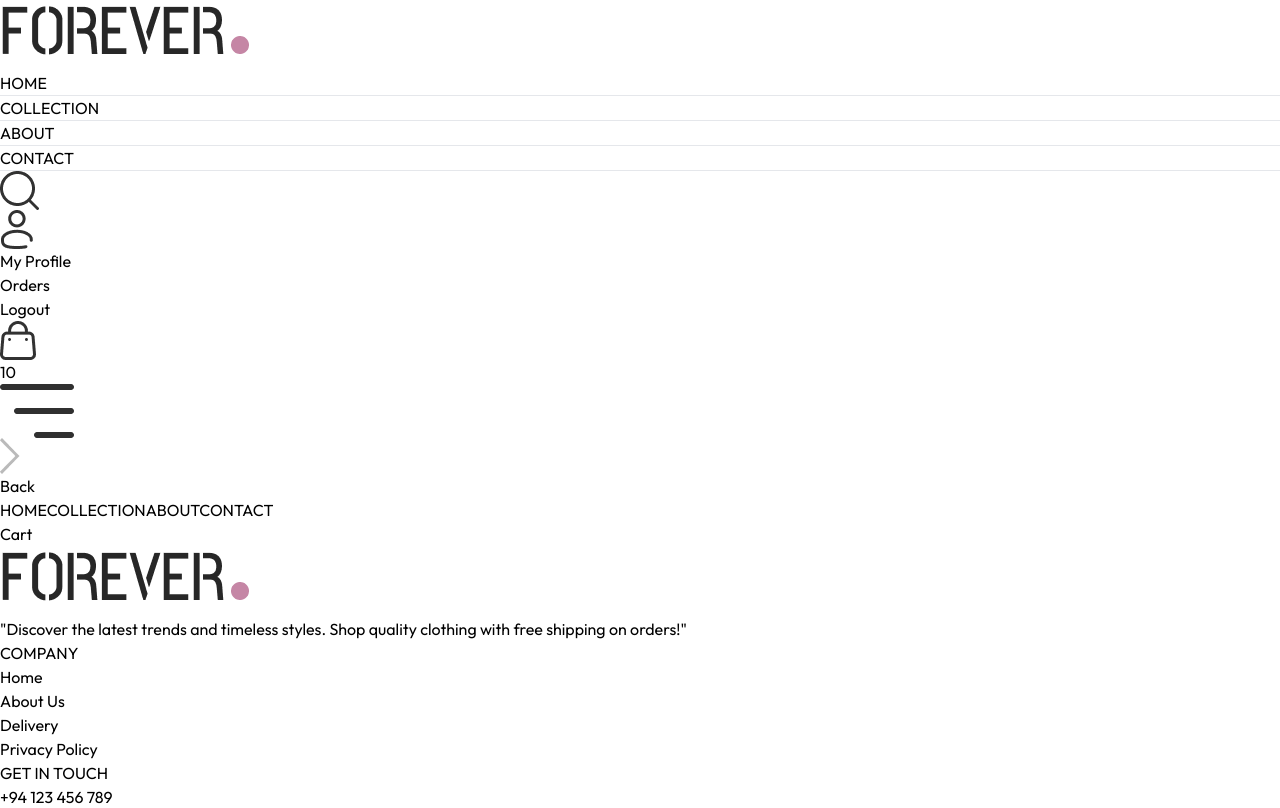
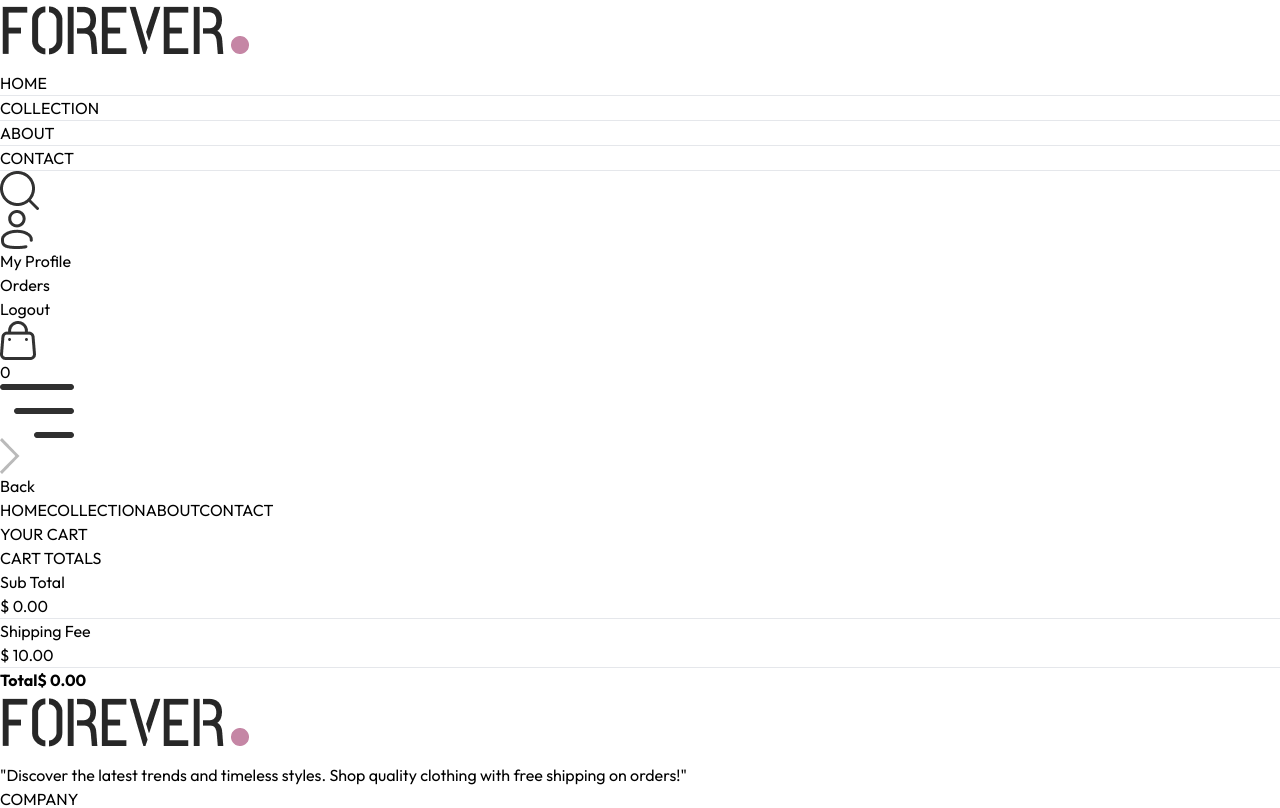
Before and after one commit to kaveeshadev/e-commerce-app, a React (Vite) app in the folder frontend/: page /cart in a window 1280 px wide. Shown: the top 808 px of the page. Built offline with nearby package versions, Linux system fonts and the light colour scheme.

Commit message:
Cart Page Done

```diff
--- a/frontend/src/App.jsx
+++ b/frontend/src/App.jsx
@@ -12,10 +12,12 @@
 import Navbar from "./components/Navbar";
 import Footer from "./components/Footer";
 import SearchBar from "./components/SearchBar";
-
+import { ToastContainer, toast } from 'react-toastify';
+import 'react-toastify/dist/ReactToastify.css';
 const App = () => {
   return (
     <div className="px-4 sm:px-[5vw] md:px-[7vw] lg:px-[9vw]">
+      <ToastContainer />
       <Navbar />
       <SearchBar/>
       <Routes>
--- /dev/null
+++ b/frontend/src/components/CartTotal.jsx
@@ -0,0 +1,35 @@
+import React, { useContext } from 'react'
+import { ShopContext } from '../context/ShopContext'
+import Title from './Title';
+
+const CartTotal = () => {
+
+const {currency,delivery_fee , getCardAmount} = useContext(ShopContext);
+
+  return (
+    <div className='w-full'>
+      <div className='text-2xl '>
+         <Title text1={'CART'} text2={'TOTALS'} />
+      </div>
+
+      <div className='flex flex-col gap-2 mt-2 text-sm'>
+       <div className='flex justify-between '>
+           <p>Sub Total</p>
+           <p>{currency} {getCardAmount()}.00 </p>
+       </div>
+       <hr />
+       <div className='flex justify-between'>
+        <p>Shipping Fee</p>
+        <p>{currency} {delivery_fee}.00 </p>
+       </div>
+       <hr />
+       <div className='flex justify-between'>
+          <b>Total</b>
+          <b>{currency} {getCardAmount() === 0 ? 0 : getCardAmount() + delivery_fee}.00 </b>
+       </div>
+      </div>
+    </div>
+  )
+}
+
+export default CartTotal
--- a/frontend/src/components/Navbar.jsx
+++ b/frontend/src/components/Navbar.jsx
@@ -6,7 +6,7 @@
 const Navbar = () => {
   const [visible, setVisible] = useState(false);
 
-  const { setShowSearch } = useContext(ShopContext);
+  const { setShowSearch , getCartCount } = useContext(ShopContext);
   return (
     <div className="flex items-center justify-between py-5 font-medium">
       <Link to="/">
@@ -56,7 +56,7 @@
         <Link to="/cart" className="relative">
           <img src={assets.cart_icon} className="w-5 min-w-5" alt="" />
           <p className="absolute right-[-5px] bottom-[-5px] w-4 text-center leading-4 bg-black text-white aspect-square rounded-full text-[8px]  ">
-            10
+            {getCartCount()}
           </p>
         </Link>
         <img
--- a/frontend/src/context/ShopContext.jsx
+++ b/frontend/src/context/ShopContext.jsx
@@ -1,5 +1,6 @@
-import { createContext, useState } from "react";
+import { createContext, useEffect, useState } from "react";
 import { products } from "../assets/assets";
+import { toast } from "react-toastify";
 
 
 export const ShopContext = createContext();
@@ -11,12 +12,83 @@
     const delivery_fee = 10;
     const [search,setSearch] = useState('');
     const [showSearch,setShowSearch] = useState(false);
+    const [cartItems,setCartItems] = useState({});
 
+
+    const addToCart = async (itemId,size) =>{
+
+        if (!size) {
+            toast.error('Select Product Size');
+            return;
+        }
+
+        let cartData = structuredClone(cartItems);
+
+        if (cartData[itemId]) {
+            if (cartData[itemId][size]) {
+                cartData[itemId][size] += 1;
+            }else{
+                cartData[itemId][size] = 1;
+            }
+        }else{
+            cartData[itemId] = {};
+            cartData[itemId][size] = 1;
+        }
+     setCartItems(cartData)
+    }
+
+
+   const getCartCount = () => {
+    let totalCount = 0 ;
+    for(const items in cartItems){
+        for( const item in cartItems[items]){
+            try {
+                if (cartItems[items][item] > 0) {
+                    totalCount += cartItems[items][item];
+                }
+            } catch (error) {
+
+            }
+        }
+    }
+    return totalCount;
+
+   }
+
+  const updateQuantity = async (itemId,size,quantity) => {
+    let cartData = structuredClone(cartItems);
+
+    cartData[itemId][size] = quantity;
+
+    setCartItems(cartData);
+  }
+
+ const getCardAmount = () => {
+    let totalAmount = 0 ;
+    for(const items in cartItems){
+        let itemInfo = products.find((product)=> product._id === items );
+        for(const item in cartItems[items]){
+            try {
+                if (cartItems[items][item] > 0 ) {
+                    totalAmount += itemInfo.price * cartItems[items][item];
+                }
+            } catch (error) {
+
+            }
+        }
+    }
+    return totalAmount;
+ }
 
     const value = {
         products , currency , delivery_fee,
-        search,setSearch,showSearch,setShowSearch
+        search,setSearch,showSearch,setShowSearch,
+        cartItems,addToCart,
+        getCartCount,updateQuantity,
+        getCardAmount
     }
+
+
 
     return(
         <ShopContext.Provider value={value}>
--- a/frontend/src/pages/Cart.jsx
+++ b/frontend/src/pages/Cart.jsx
@@ -1,9 +1,101 @@
-import React from 'react'
+import React, { useContext, useEffect, useState } from "react";
+import { ShopContext } from "../context/ShopContext";
+import Title from "../components/Title";
+import { assets } from "../assets/assets";
+import CartTotal from "../components/CartTotal";
 
 const Cart = () => {
+  const { products, currency, cartItems, updateQuantity } =
+    useContext(ShopContext);
+
+  const [cartData, setCartData] = useState([]);
+
+  useEffect(() => {
+    const tempData = [];
+    for (const items in cartItems) {
+      for (const item in cartItems[items]) {
+        if (cartItems[items][item] > 0) {
+          tempData.push({
+            _id: items,
+            size: item,
+            quantity: cartItems[items][item],
+          });
+        }
+      }
+    }
+    setCartData(tempData);
+  }, [cartItems]);
+
   return (
-    <div>Cart</div>
-  )
-}
+    <div className="border-t pt-14">
+      <div className="text-2xl mb-3">
+        <Title text1={"YOUR"} text2={"CART"} />
+      </div>
+      <div>
+        {cartData.map((item, index) => {
+          const productData = products.find(
+            (product) => product._id === item._id
+          );
+          return (
+            <div
+              key={index}
+              className="py-4 border-t border-b text-gray-700 grid grid-cols-[4fr_0.5fr_0.5fr] sm:grid-cols-[4fr_2fr_0.5fr] items-center gap-4 "
+            >
+              <div className="flex items-start gap-6">
+                <img
+                  src={productData.image[0]}
+                  className="w-16 sm:w-20"
+                  alt=""
+                />
+                <div>
+                  <p className="text-sm sm:text-lg font-medium">
+                    {productData.name}
+                  </p>
+                  <div className="flex items-center gap-5 mt-2">
+                    <p>
+                      {currency}
+                      {productData.price}
+                    </p>
+                    <p className="px-2 sm:px-3 sm:py-1 border bg-slate-50 ">
+                      {item.size}
+                    </p>
+                  </div>
+                </div>
+              </div>
+              <input
+                onChange={(e) =>
+                  e.target.value === "" || e.target.value === "0"
+                    ? null
+                    : updateQuantity(
+                        item._id,
+                        item.size,
+                        Number(e.target.value)
+                      )
+                }
+                type="number"
+                min={1}
+                defaultValue={item.quantity}
+                className="border max-w-10 sm:max-w-20 px-1 sm:px-2 py-1  "
+              />
+              <img
+                onClick={() => updateQuantity(item._id, item.size, 0)}
+                src={assets.bin_icon}
+                className="w-4 mr-4 sm:w-5 cursor-pointer"
+                alt=""
+              />
+            </div>
+          );
+        })}
+      </div>
 
-export default Cart
+<div className="flex justify-end my-20">
+ <div className="w-full sm:w-[450px]">
+  <CartTotal/>
+ </div>
+</div>
+
+    </div>
+  );
+};
+
+export default Cart;
--- a/frontend/src/pages/Product.jsx
+++ b/frontend/src/pages/Product.jsx
@@ -8,7 +8,7 @@
 
 const Product = () => {
   const { productId } = useParams();
-  const { products, currency } = useContext(ShopContext);
+  const { products, currency , addToCart } = useContext(ShopContext);
   const [productData, setProductData] = useState(null);
   const [image, setImage] = useState("");
   const [size,setSize] = useState('');
@@ -18,7 +18,7 @@
       products.find((item) => {
         if (item._id === productId) {
           setImage(item.image[0]);
-          console.log(item);
+
 
           return true;
         }
@@ -79,7 +79,7 @@
                ))}
             </div>
           </div>
-          <button className="bg-black text-white px-8 py-3 text-sm active:bg-gray-700">ADD TO CART</button>
+          <button onClick={()=>addToCart(productData._id,size)} className="bg-black text-white px-8 py-3 text-sm active:bg-gray-700">ADD TO CART</button>
           <hr className="mt-8 sm:w-4/5" />
           <div className="text-sm text-gray-500 mt-5 flex flex-col gap-1">
            <p>100% Original product.</p>
```
